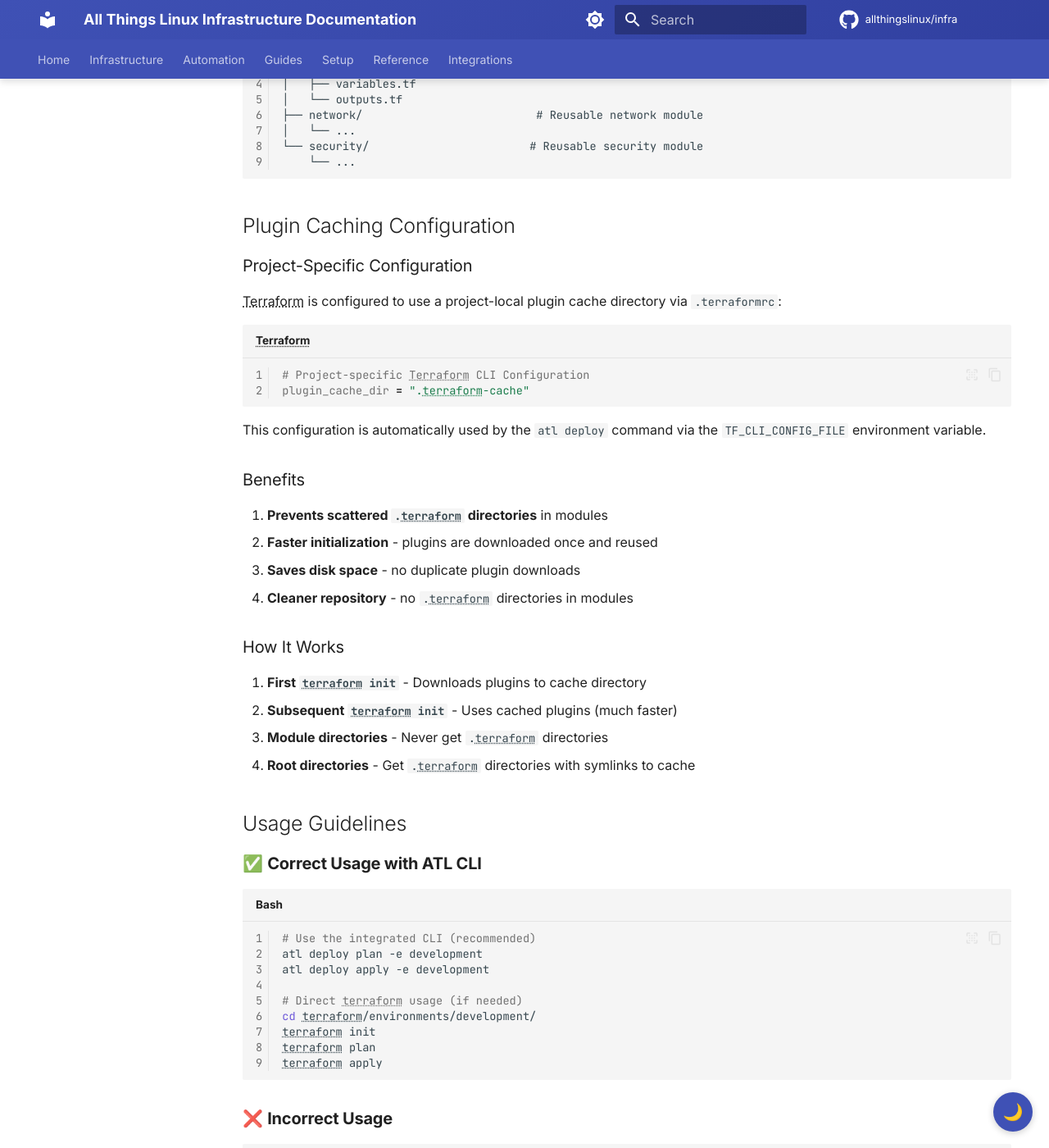
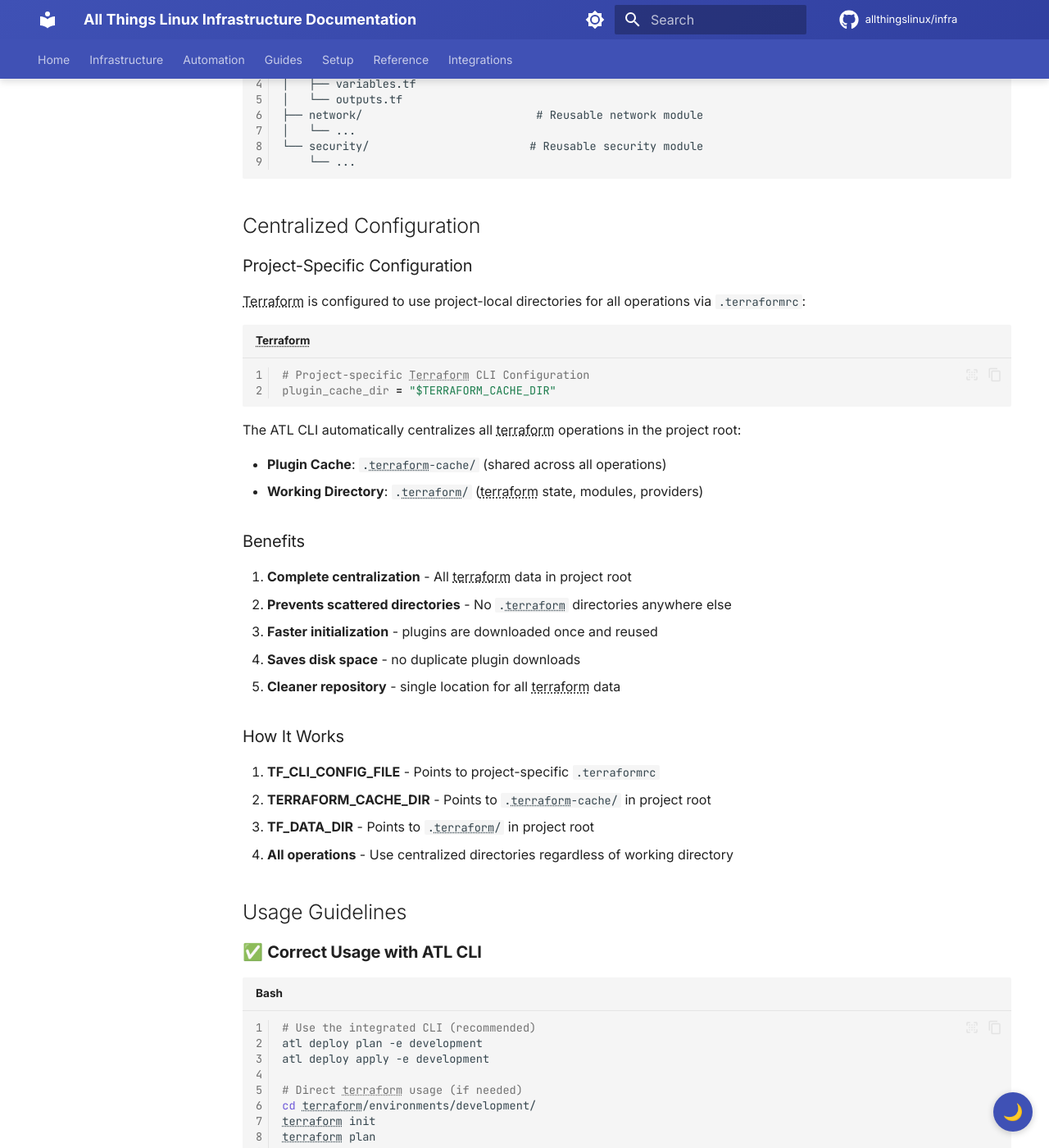
Before and after one commit to allthingslinux/infra, an MkDocs documentation site: the page built from docs/infrastructure/terraform-configuration.md, in a window 1280 px wide and 1400 px high, scrolled down 1942 px. Shown: the whole window at 82% size. Built offline with MkDocs 1.6.1 and Material for MkDocs 9.7.7, drawn with Linux system fonts in a browser that asks for light colours; comment, search, counter and statistics services are not loaded; some of the changed text lies outside the part shown.

Commit message:
feat: move .terraform directory to repo root for complete centralization
- Set TF_DATA_DIR environment variable to point to repo root
- Move .terraform directory from terraform/.terraform to project root
- Update both deploy.py and lint.py to use centralized .terraform directory
- Update documentation to reflect complete centralization
- All terraform data now in repo root: .terraform-cache/ and .terraform/
- No scattered directories anywhere in the project structure

````diff
--- a/docs/infrastructure/terraform-configuration.md
+++ b/docs/infrastructure/terraform-configuration.md
@@ -38,32 +38,36 @@ terraform/modules/
     └── ...
 ```
 
-## Plugin Caching Configuration
+## Centralized Configuration
 
 ### Project-Specific Configuration
 
-Terraform is configured to use a project-local plugin cache directory via `.terraformrc`:
+Terraform is configured to use project-local directories for all operations via `.terraformrc`:
 
 ```hcl
 # Project-specific Terraform CLI Configuration
-plugin_cache_dir = ".terraform-cache"
+plugin_cache_dir = "$TERRAFORM_CACHE_DIR"
 ```
 
-This configuration is automatically used by the `atl deploy` command via the `TF_CLI_CONFIG_FILE` environment variable.
+The ATL CLI automatically centralizes all terraform operations in the project root:
+
+- **Plugin Cache**: `.terraform-cache/` (shared across all operations)
+- **Working Directory**: `.terraform/` (terraform state, modules, providers)
 
 ### Benefits
 
-1. **Prevents scattered `.terraform` directories** in modules
-2. **Faster initialization** - plugins are downloaded once and reused
-3. **Saves disk space** - no duplicate plugin downloads
-4. **Cleaner repository** - no `.terraform` directories in modules
+1. **Complete centralization** - All terraform data in project root
+2. **Prevents scattered directories** - No `.terraform` directories anywhere else
+3. **Faster initialization** - plugins are downloaded once and reused
+4. **Saves disk space** - no duplicate plugin downloads
+5. **Cleaner repository** - single location for all terraform data
 
 ### How It Works
 
-1. **First `terraform init`** - Downloads plugins to cache directory
-2. **Subsequent `terraform init`** - Uses cached plugins (much faster)
-3. **Module directories** - Never get `.terraform` directories
-4. **Root directories** - Get `.terraform` directories with symlinks to cache
+1. **TF_CLI_CONFIG_FILE** - Points to project-specific `.terraformrc`
+2. **TERRAFORM_CACHE_DIR** - Points to `.terraform-cache/` in project root
+3. **TF_DATA_DIR** - Points to `.terraform/` in project root
+4. **All operations** - Use centralized directories regardless of working directory
 
 ## Usage Guidelines
 
@@ -116,12 +120,13 @@ ls -la .terraform-cache/
 atl deploy plan -e development --terraform-only
 ```
 
-### Cache Directory Location
+### Directory Locations
 
-The project-specific plugin cache directory is located at:
+All terraform data is centralized in the project root:
 
-- **Project root**: `.terraform-cache/` (excluded from git via .gitignore)
-- **Benefits**: Project isolation, team consistency, no global pollution
+- **Plugin Cache**: `.terraform-cache/` (shared provider plugins)
+- **Working Directory**: `.terraform/` (state, modules, provider installations)
+- **Benefits**: Complete centralization, team consistency, no scattered files
 
 ## Best Practices
 
````
Also changed, not shown: 2 other files.
